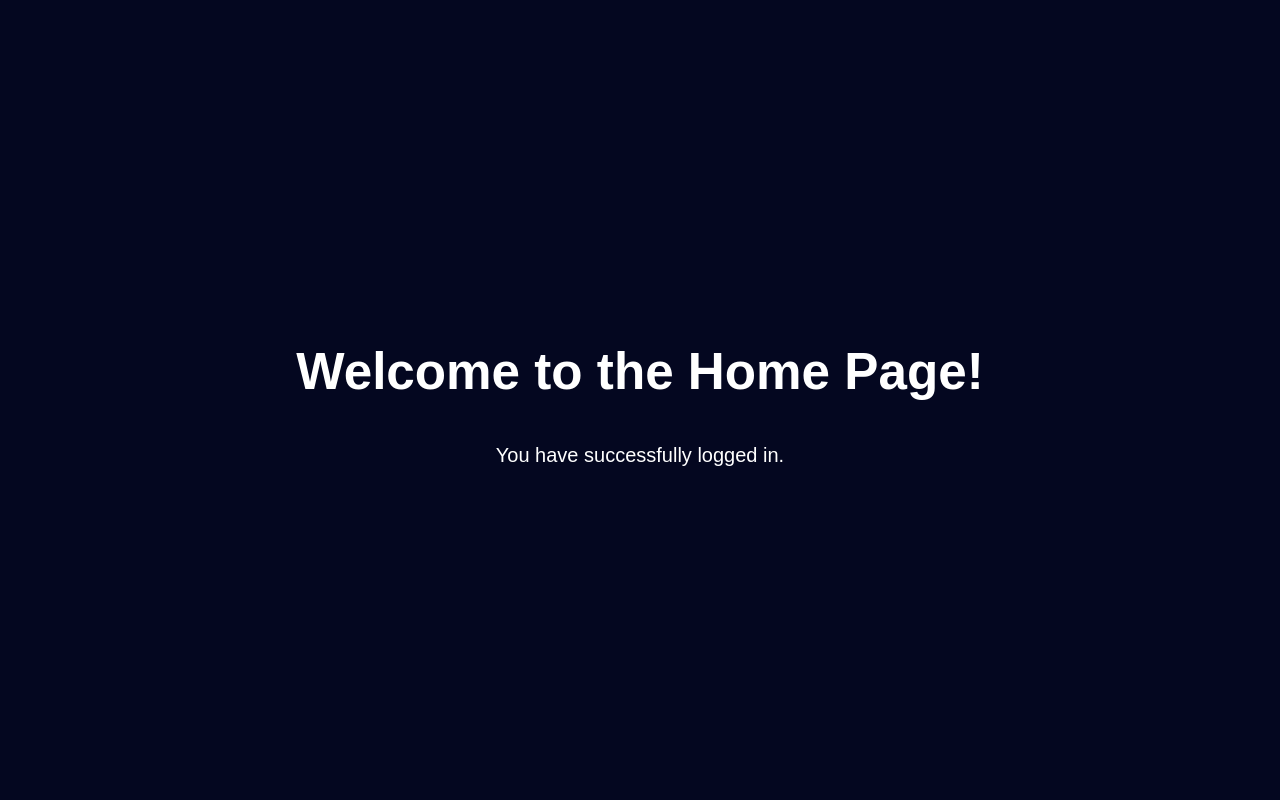
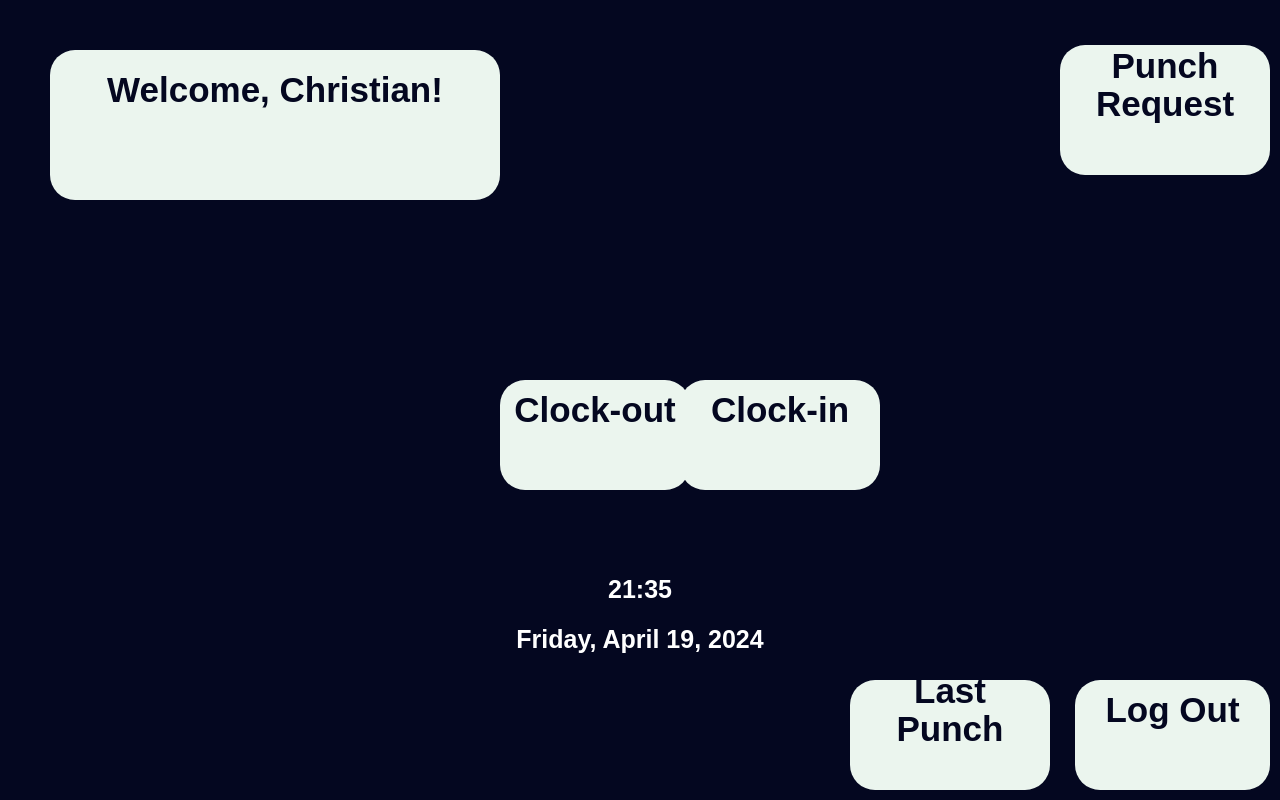
Before and after one commit to PDA-Payroll/PDA-FrontEnd, a React (Vite) app in the folder frontend/: page /dashboard in a window 1280 px wide. Built offline with nearby package versions, Linux system fonts and the light colour scheme.

Commit message:
home jsx and css

```diff
--- a/frontend/src/Pages/home.jsx
+++ b/frontend/src/Pages/home.jsx
@@ -1,11 +1,55 @@
 import '../Styles/home.css';
+import react from 'react'
+
 
 function Home() {
-  return (
-    <div className="Home-container">
-      <h1>Welcome to the Home Page!</h1>
-      <p>You have successfully logged in.</p>
-    </div>
+
+  return(
+    <div className = "Home-container">
+      <div className="bubbled-rectangle">
+        <div className="title-container">
+          <h1 className="title-text"> Welcome, Christian! </h1>
+        </div>
+      </div>
+
+
+      <div className = "bubbled-clockin">
+        <h1 className="title-text"> Clock-in </h1>
+      </div>
+
+
+      <div className = "bubbled-clockout">
+        <h1 className="title-text"> Clock-out </h1>
+      </div>
+
+
+      <div className = "bubbled-logout">
+        <h1 className="title-text"> Log Out </h1>
+      </div>
+
+
+      <div className = "bubbled-lastPunch">
+        <h1 className="title-text"> Last Punch </h1>
+      </div>
+
+
+      <div className = "bubbled-punchRequest">
+        <h1 className="title-text"> Punch Request </h1>
+      </div>
+
+
+
+
+
+      <h1 className="time">21:35</h1>
+
+
+      <h1 className="date">Friday, April 19, 2024</h1>
+
+
+</div>
+
+
   );
 }
 
--- a/frontend/src/Styles/home.css
+++ b/frontend/src/Styles/home.css
@@ -26,3 +26,160 @@ p {
   font-size: 20px;
   color: #ffffff;
 }
+
+
+
+.bubbled-rectangle {
+  background-color: #EBF5EE;
+  width: 400px;
+  height: 150px;
+  border-radius: 25px;
+  display: flex;
+  flex-direction: column;
+  align-items: center;
+  justify-content: center;
+  position: absolute;
+  top: 0px;
+  left: 0px;
+  margin: 50px;
+  padding-left: 25px;
+  padding-right: 25px;
+}
+
+.bubbled-text {
+  color: #040720;
+  font-family: sans-serif;
+
+  margin: 50px 10px 0;
+  top: 0px; /* Increase this value to move the text further down */
+  left: 10px;
+}
+
+
+
+.bubbled-clockout {
+  background-color: #EBF5EE;
+  width: 170px;
+  height: 110px;
+  border-radius: 25px;
+  display: flex;
+  flex-direction: column;
+  align-items: center;
+  text-align: center;
+  justify-content: center;
+  position: absolute;
+  top: 380px;
+  bottom: 60px;
+  left: 500px;
+  padding: 0 10px; /* Adjust padding */
+}
+
+
+
+.bubbled-clockin{
+  background-color: #EBF5EE;
+  width: 150px;
+  height: 110px;
+  border-radius: 25px;
+  display: flex;
+  flex-direction: column;
+  align-items: center;
+  justify-content: center;
+  position: absolute;
+  top: 380px;
+  bottom: 60px;
+
+  right: 400px;
+  padding-left: 25px;
+  padding-right: 25px;
+}
+
+
+
+.bubbled-lastPunch{
+  background-color: #EBF5EE;
+  width: 150px;
+  height: 110px;
+  border-radius: 25px;
+  display: flex;
+  flex-direction: column;
+  align-items: center;
+  justify-content: center;
+  position: absolute;
+  bottom: 10px;
+  right: 230px;
+  padding-left: 25px;
+  padding-right: 25px;
+}
+
+
+
+.bubbled-logout{
+  background-color: #EBF5EE;
+  width: 145px;
+  height: 110px;
+  border-radius: 25px;
+  display: flex;
+  flex-direction: column;
+  align-items: center;
+  justify-content: center;
+  position: absolute;
+  bottom: 10px;
+  right: 10px;
+  padding-left: 25px;
+  padding-right: 25px;
+}
+
+.bubbled-punchRequest{
+  background-color: #EBF5EE;
+  width: 160px;
+  height: 130px;
+  border-radius: 25px;
+  display: flex;
+  flex-direction: column;
+  align-items: center;
+  text-align: center;
+  justify-content: center;
+  position: absolute;
+  top: 45px;
+  right: 10px;
+  padding-left: 25px;
+  padding-right: 25px;
+}
+
+
+.message{
+  display: flex;
+  align-items: center;
+  margin-bottom: 10px;
+}
+
+
+.icon{
+  margin-right: 10px;
+
+}
+
+.text{
+  background-color: #040720;
+  padding: 10px;
+  border-radius: 5px;
+
+}
+
+.date{
+  font-size: 25px;
+  color: #ffffff;
+  margin-top: 500px;
+  text-align: center;
+  justify-content: center;
+}
+
+.time{
+  font-size: 25px;
+  color: #ffffff;
+  position: absolute;
+  margin-top: 400px;
+  text-align: center;
+  justify-content: center;
+}
```
